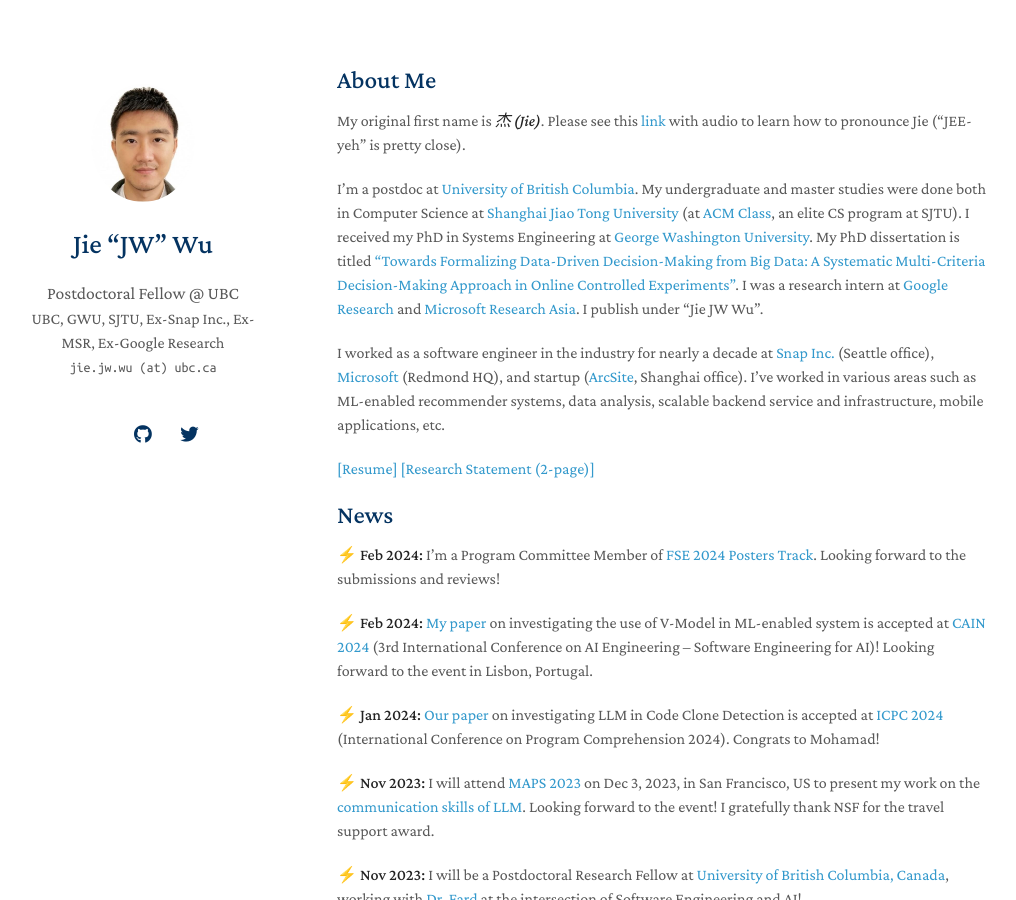
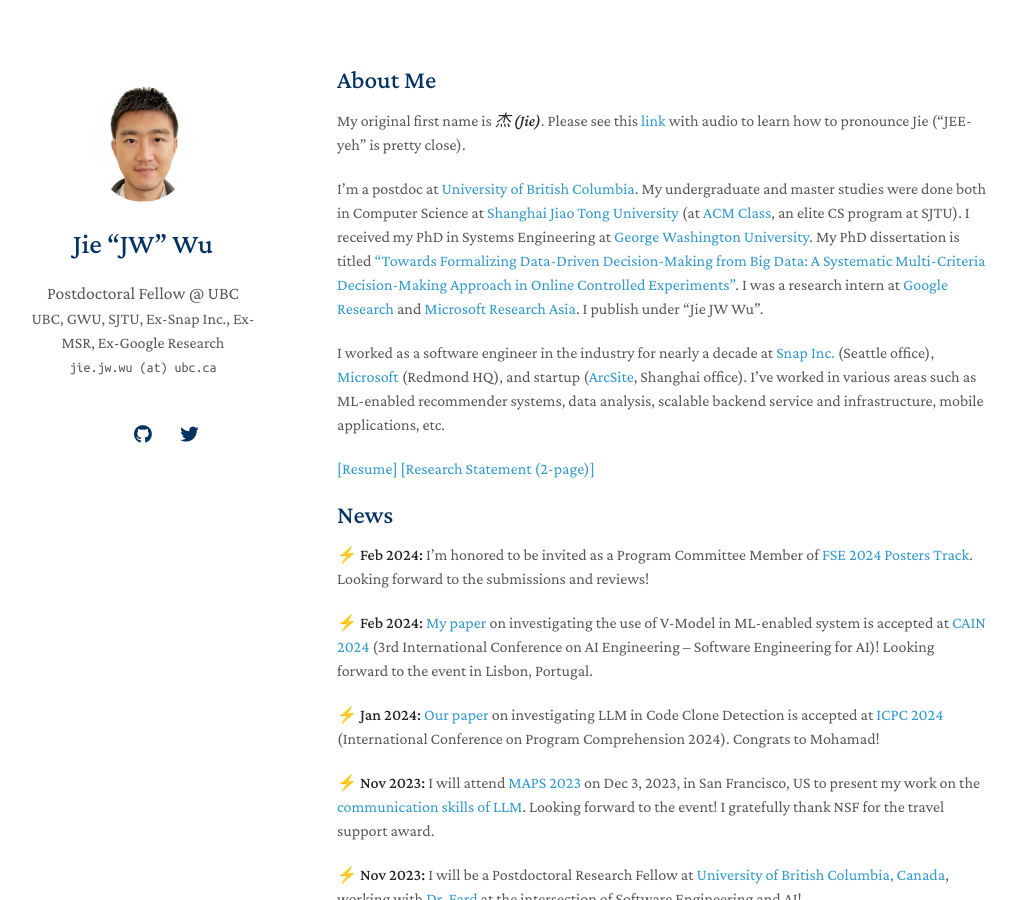
Before and after one commit to yaoyao-liu/minimal-light, a Jekyll site: the page built from index.md, in a window 1280 px wide and 900 px high. Shown: the whole window, without its empty margins (133-1149 px from the left). Built offline with Jekyll 4.4.1, drawn with Linux system fonts in a browser that asks for light colours; nearby versions of some CDN libraries; a style sheet for code colours, icons or effects is not loaded; our own code applies the rules of GitHub Pages for plain Markdown files.

Commit message:
Update index.md

```diff
--- a/index.md
+++ b/index.md
@@ -12,7 +12,7 @@
 [[Resume]](https://jie-jw-wu.github.io/assets/ResumeJW.pdf)  [[Research Statement (2-page)]](https://jie-jw-wu.github.io/assets/research-statement-jw.pdf)
 ## News
 
-**⚡ Feb 2024:** I'm a Program Committee Member of [FSE 2024 Posters Track](https://2024.esec-fse.org/committee/fse-2024-posters-program-committee). Looking forward to the submissions and reviews!
+**⚡ Feb 2024:** I'm honored to be invited as a Program Committee Member of [FSE 2024 Posters Track](https://2024.esec-fse.org/committee/fse-2024-posters-program-committee). Looking forward to the submissions and reviews!
 
 **⚡ Feb 2024:** [My paper](https://arxiv.org/pdf/2308.05381.pdf) on investigating the use of V-Model in ML-enabled system is accepted at [CAIN 2024](https://conf.researchr.org/home/cain-2024) (3rd International Conference on AI Engineering – Software Engineering for AI)! Looking forward to the event in Lisbon, Portugal.
 
```
